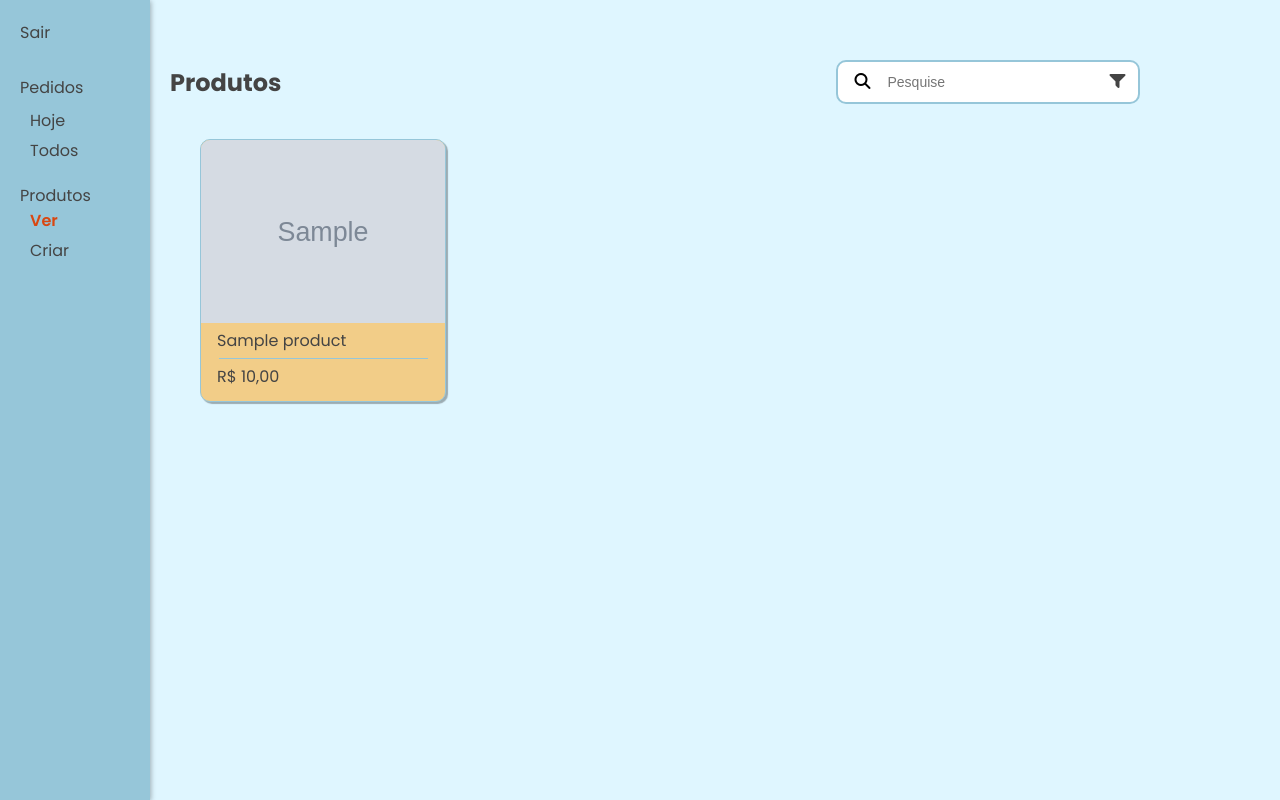
After one commit to ericSilvaP/simple-ice-cream-parlor-system, a Django app: page /gerencia/produtos/ver/ in a window 1280 px wide. The commit adds this page. Run offline with Django 5.2, Linux system fonts and the light colour scheme; tables that the repository leaves empty hold one stand-in row (values such as "Sample post"); grey boxes marked "Sample" are stand-in pictures; some libraries are stand-ins or nearby versions.

Commit message:
feat: all products admin page

```diff
--- a/global_static/global/css/style.css
+++ b/global_static/global/css/style.css
@@ -58,7 +58,20 @@ input:-webkit-autofill:active {
   -webkit-text-fill-color: #000 !important;
 }
 
+a {
+  text-decoration: none;
+  color: var(--color-dark-text);
+}
+
 /* GENERAL */
+.cards-grid {
+  display: grid;
+  grid-template-columns: repeat(auto-fill, minmax(12rem, 1fr));
+  gap: var(--spacing-gutter-light);
+  justify-items: center;
+  padding: 0 3rem;
+}
+
 .center {
   margin: auto;
   text-align: center;
--- a/products/static/products/css/style.css
+++ b/products/static/products/css/style.css
@@ -160,14 +160,6 @@ header li:hover {
   letter-spacing: 1px;
   margin-bottom: 1.5rem;
   font-size: 1.5rem;
-}
-
-.cards-grid {
-  display: grid;
-  grid-template-columns: repeat(auto-fill, minmax(12rem, 1fr));
-  gap: var(--spacing-gutter-light);
-  justify-items: center;
-  padding: 0 3rem;
 }
 
 .product-card-container {
--- a/products/templates/products/partials/product-card.html
+++ b/products/templates/products/partials/product-card.html
@@ -11,12 +11,14 @@
   <div class="prod-info">
     <div class="lay-1">
       <div class="prod-name">{{ product.name }}</div>
+      {% if not hidden_add_to_cart_button %}
         <div class="add-to-cart-button-container">
           <form action="{% url 'products:add_to_cart' product.id %}" method="POST">
             {% csrf_token %}
             <button type="submit" class="add-to-cart-button">+</button>
           </form>
         </div>
+      {% endif %}
     </div>
     <hr>
     <div class="lay-2">
--- /dev/null
+++ b/products_manager/templates/products_manager/pages/list-products.html
@@ -0,0 +1,23 @@
+{% extends "products_manager/base.html" %}
+{% block title %}
+  Administração |
+{% endblock title %}
+{% block content %}
+  <div class="orders-horizontal-container">
+    <div id="container-header">
+      <h2>Produtos</h2>
+      {% include 'global/partials/search-bar.html' %}
+    </div>
+    {% include 'global/partials/messages.html' %}
+    <div class="orders-horizontal-cards-container cards-grid">
+      {% for product in page_obj %}
+        <a class="adm-product-container"
+           href="{% url 'products_manager:edit_product' product.pk %}">
+          {% include 'products/partials/product-card.html' %}
+        </a>
+      {% empty %}
+        <p class="orders-empty-message">Nenhum produto.</p>
+      {% endfor %}
+    </div>
+  </div>
+{% endblock content %}
--- a/products_manager/templates/products_manager/partials/sidebar.html
+++ b/products_manager/templates/products_manager/partials/sidebar.html
@@ -25,10 +25,21 @@
         </ul>
       </li>
       <li class="sidebar-nav-item">
-        <a href="{% url 'products:products' %}"
-           class="sidebar-link {% if request.resolver_match.url_name == 'products' %}sidebar-link--active{% endif %}">
-          Produtos
-        </a>
+        <span class="sidebar-link">Produtos</span>
+        <ul class="sidebar-sub-list">
+          <li class="sidebar-nav-item">
+            <a href="{% url 'products_manager:list_products' %}"
+               class="sidebar-link {% if request.resolver_match.url_name == 'list_products' %}sidebar-link--active{% endif %}">
+              Ver
+            </a>
+          </li>
+          <li class="sidebar-nav-item">
+            <a href="{% url 'products_manager:orders_all' %}"
+               class="sidebar-link {% if request.resolver_match.url_name == 'orders_all' %}sidebar-link--active{% endif %}">
+              Criar
+            </a>
+          </li>
+        </ul>
       </li>
     </ul>
   </nav>
--- a/products_manager/urls.py
+++ b/products_manager/urls.py
@@ -9,4 +9,6 @@ urlpatterns = [
     path("dashboard/todos/", views.dashboard_all, name="orders_all"),
     path("dashboard/cancelar/<int:pk>/", views.order_cancel, name="order_cancel"),
     path("dashboard/completo/<int:pk>/", views.order_complete, name="order_complete"),
+    path("produtos/ver/", views.list_products, name="list_products"),
+    path("produtos/editar/<int:pk>/", views.order_complete, name="edit_product"),
 ]
--- a/products_manager/views.py
+++ b/products_manager/views.py
@@ -1,16 +1,19 @@
 from django.shortcuts import render, redirect, get_object_or_404
 from products.forms import LoginUserForm
-from products.models import Category, Order
+from products.models import Category, Order, Product
 from django.utils import timezone
 from django.views.decorators.http import require_POST
 from django.contrib import messages
 from django.core.paginator import Paginator
 
-from utils.filter import filter_orders
+from utils.filter import filter_orders, filter_products
 from utils.pagination import make_pagination_range
 from django.db.models import Q
 
-from utils.pagination_url import create_orders_pagination_url
+from utils.pagination_url import (
+    create_orders_pagination_url,
+    create_products_pagination_url,
+)
 
 
 def login(request):
@@ -116,3 +119,58 @@ def order_cancel(request, pk):
     order.save()
     messages.error(request, f"Pedido {order.pk} cancelado")
     return redirect("products_manager:orders_today")
+
+
+def list_products(request):
+    products = Product.objects.all()
+    categories = Category.objects.all()
+
+    # SEARCH AND FILTER
+    search_term = request.GET.get("q", "")
+    min_value = request.GET.get("min_value", 0)
+    max_value = request.GET.get("max_value", 0)
+    categories_filter = [
+        categorie
+        for categorie in categories
+        if request.GET.get(f"category_{categorie.name}") == "on"
+    ]
+
+    products, search_term = filter_products(
+        products, search_term, min_value, max_value, categories_filter
+    )
+
+    if search_term:
+        messages.info(request, f'Pesquisa para "{search_term}"')
+    elif not products:
+        messages.error(request, "Nenhum produto encontrado")
+        products = Product.objects.all()
+
+    # PAGINATION
+    try:
+        current_page = int(request.GET.get("page", 1))
+    except ValueError:
+        current_page = 1
+
+    paginator = Paginator(products, 30)
+    page_obj = paginator.get_page(current_page)
+
+    pagination_range = make_pagination_range(paginator.page_range, 5, current_page)
+
+    pagination_url = create_products_pagination_url(
+        search_term,
+        min_value,
+        max_value,
+        [category.name for category in categories_filter],
+    )
+    return render(
+        request,
+        "products_manager/pages/list-products.html",
+        context={
+            "page_obj": page_obj,
+            "categories": categories,
+            "hidden_add_to_cart_button": True,
+            "pagination_range": pagination_range,
+            "modal_path": "products/partials/filter-modal.html",
+            "pagination_url": pagination_url,
+        },
+    )
```
Lines whose indentation alone changed are shown as unchanged.
